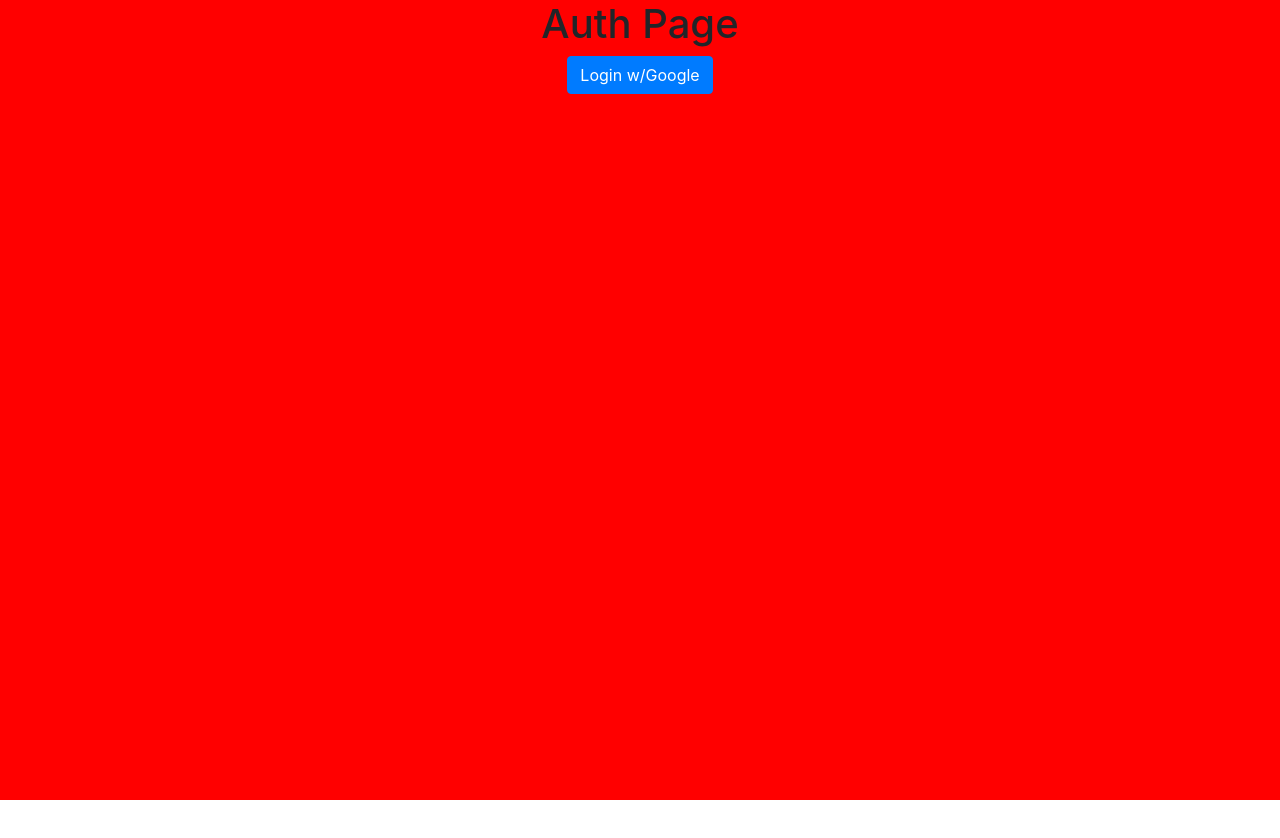
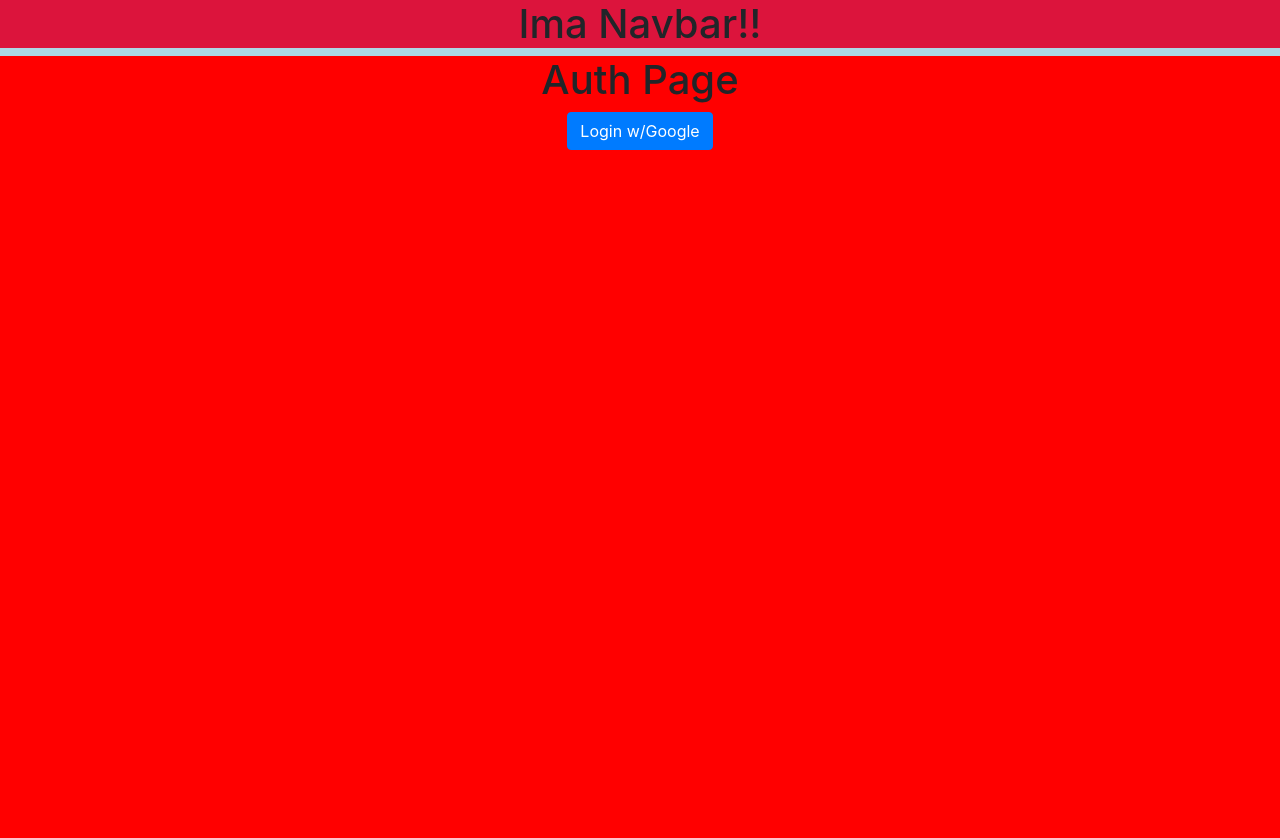
Before and after one commit to evangdesigns/pinterestRouting, a React (Create React App) app: page /auth in a window 1280 px wide. Shown: the top 838 px of the page. Before the commit the page ends 800 px from the top, so only its background shows below. Built offline with nearby package versions, Linux system fonts and the light colour scheme; no server answers.

Commit message:
added navbar structure

```diff
--- a/src/App/App.js
+++ b/src/App/App.js
@@ -9,8 +9,8 @@
 import 'firebase/auth';
 import firebaseConnection from '../helpers/data/connection';
 import './App.scss';
-import 'bootstrap/dist/css/bootstrap.min.css';
 
+import Navbar from '../components/shared/Navbar/Navbar';
 import Home from '../components/pages/Home/Home';
 import Auth from '../components/pages/Auth/Auth';
 import SingleBoard from '../components/pages/SingleBoard/SingleBoard';
@@ -51,6 +51,7 @@
     return (
       <div className="App">
         <Router>
+          <Navbar authed={authed} />
           <Switch>
             <PrivateRoute path="/" exact component={Home} authed={authed} />
             <PrivateRoute path="/board/new" exact component={NewBoard} authed={authed} />
--- /dev/null
+++ b/src/components/shared/Navbar/Navbar.js
@@ -0,0 +1,14 @@
+import React from 'react';
+import './Navbar.scss';
+
+class Navbar extends React.Component {
+  render() {
+    return (
+      <div className="Navbar">
+        <h1>Ima Navbar!!</h1>
+      </div>
+    );
+  }
+}
+
+export default Navbar;
--- /dev/null
+++ b/src/components/shared/Navbar/Navbar.scss
@@ -0,0 +1,3 @@
+.Navbar {
+  background-color: crimson;
+}
```
